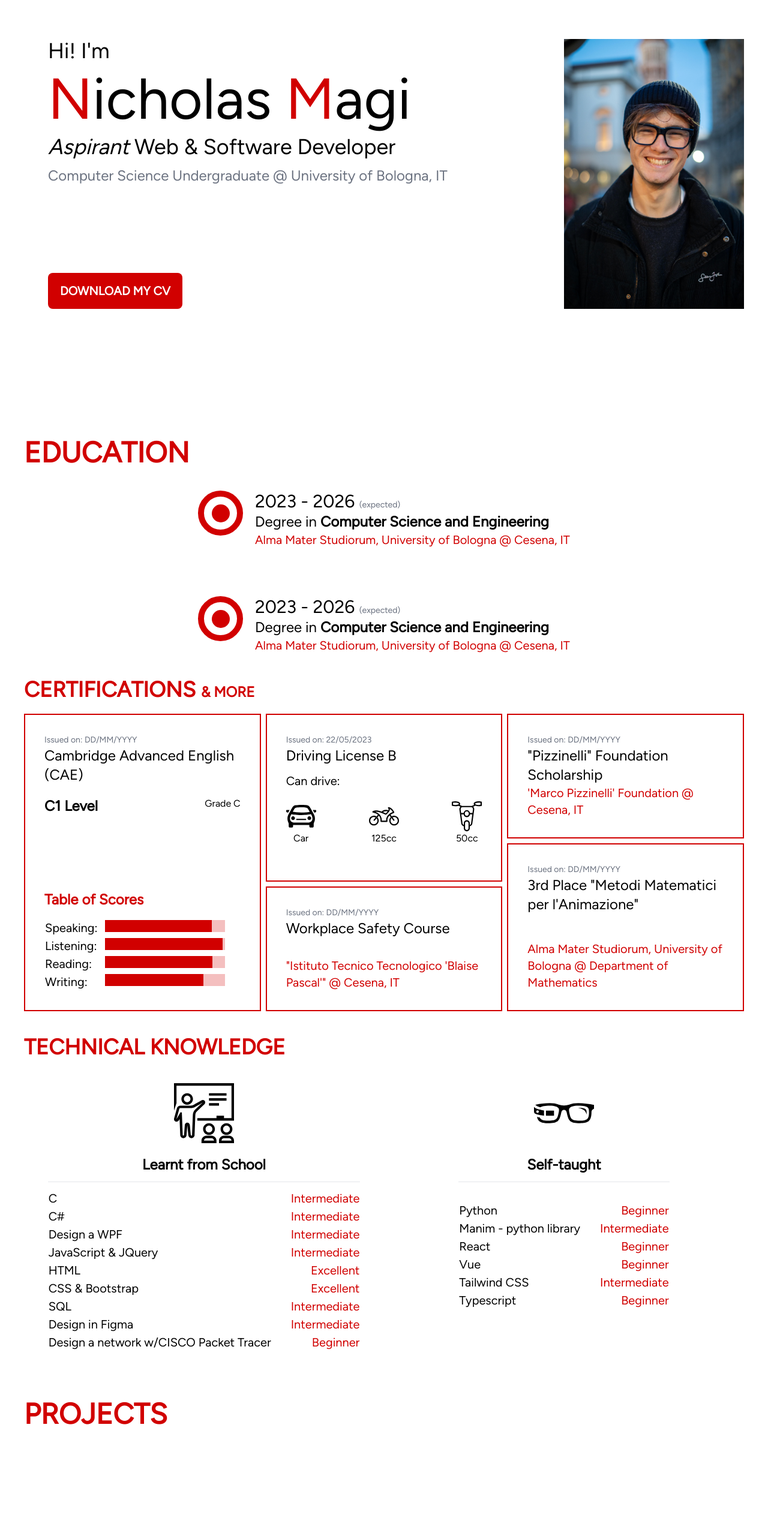
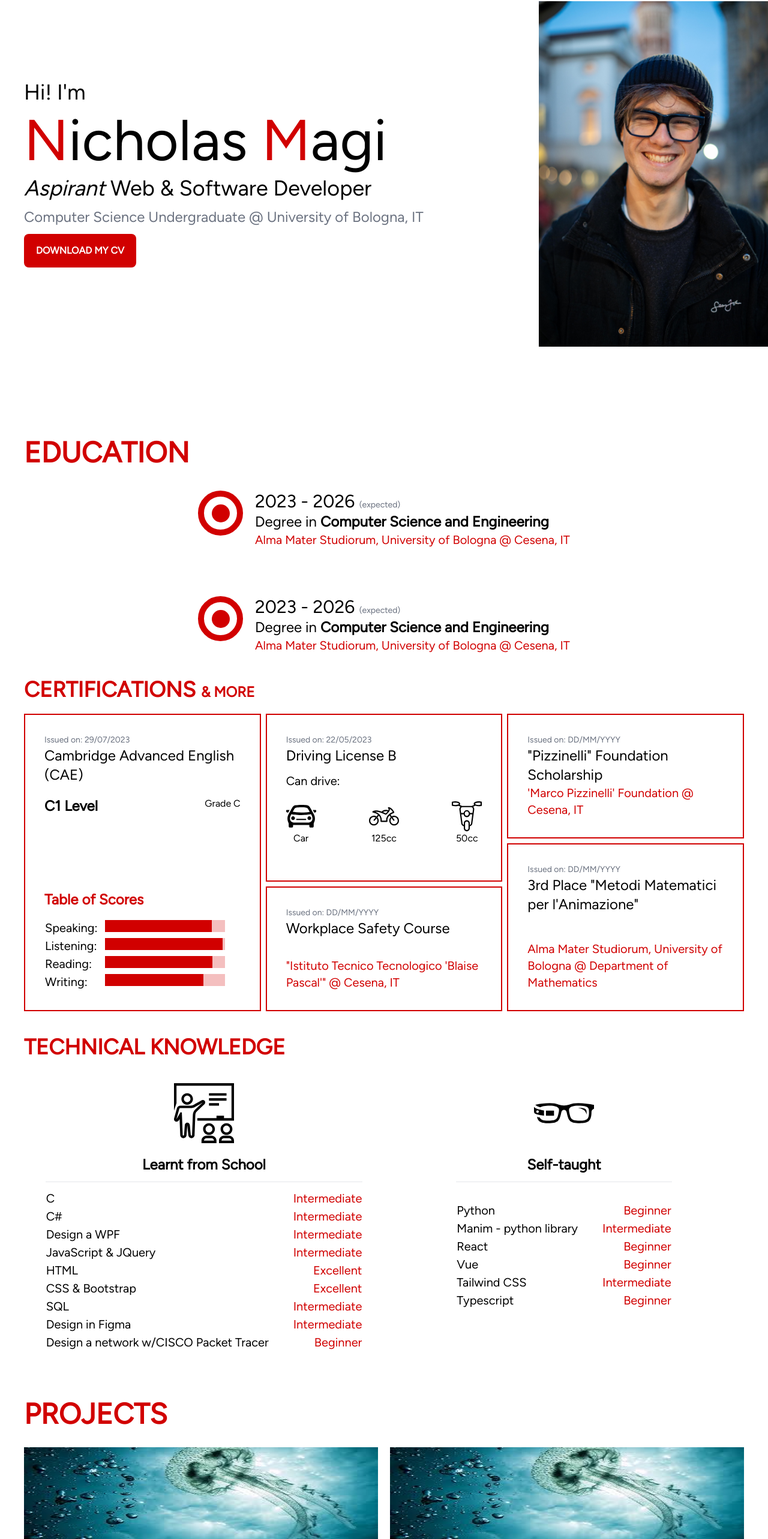
Before and after one commit to Nickolausen/nickolausen.github.io, a React (Vite) app: page / in a window 1280 px wide. Shown: the part 190-2756 px from the top of the page at 60% size. Before the commit the page ends 2576 px from the top, so only its background shows below. Built offline with nearby package versions, Linux system fonts and the light colour scheme.

Commit message:
responsive design - start

```diff
--- a/src/App.tsx
+++ b/src/App.tsx
@@ -4,6 +4,7 @@ import Navbar from './components/Navbar'
 import InitialScreen from './pages/InitialScreen'
 import Education from './pages/Education'
 import Projects from './pages/Projects'
+import Footer from './components/Footer'
 
 function App() {
   return (
@@ -14,6 +15,7 @@ function App() {
         <Education></Education>
         <Projects></Projects>
       </div>
+      <Footer></Footer>
     </>
   )
 }
--- a/src/components/Button.tsx
+++ b/src/components/Button.tsx
@@ -3,7 +3,7 @@ import styles from './Button.module.css'
 function Button(): JSX.Element
 {
     return <>
-        <button className={styles.btn + " text-xl text-white p-4 px-5 rounded-lg white uppercase self-start"}>Download My CV</button>
+        <button className={styles.btn + " text-l text-white p-4 px-5 rounded-lg white uppercase self-start"}>Download My CV</button>
     </>
 }
 
--- /dev/null
+++ b/src/components/Footer.module.css
@@ -0,0 +1,3 @@
+.footer {
+    background-color: var(--accent-color);
+}
--- /dev/null
+++ b/src/components/Footer.tsx
@@ -0,0 +1,10 @@
+import styles from './Footer.module.css'
+
+function Footer()
+{
+    return <>
+        <footer className={styles.footer + " mt-10 flex justify-center content-center p-20 text-white text-center"}>Handmade with &lt;3 by Nicholas Magi</footer>
+    </>
+}
+
+export default Footer
--- /dev/null
+++ b/src/components/ProjectCard.tsx
@@ -0,0 +1,18 @@
+import template_img from '../assets/media/template.jpeg'
+import Button from './Button'
+
+function ProjectCard() {
+    return <>
+        <article className='flex flex-col flex-wrap content-center'>
+            <img src={template_img}></img>
+            <h3 className='text-2xl mt-4 font-bold'>&lt;/Title Project&gt;</h3>
+            <small className='mt-1'>
+                <span className='font-bold'>Created on: </span><span className='text-gray-500'>24/05/2023</span> | <span className='font-bold'>Last Update: </span><span className='text-gray-500'>24/05/2023</span>
+            </small>
+            <p className='text-pretty py-5'>Lorem ipsum dolor sit, amet consectetur adipisicing elit. Maiores veniam praesentium ipsam quos quaerat molestias, quia, dolorum neque hic, distinctio quod nemo officiis cum officia cumque nisi sit at libero!</p>
+            <Button></Button>
+        </article>
+    </>
+}
+
+export default ProjectCard
--- a/src/pages/Education.tsx
+++ b/src/pages/Education.tsx
@@ -32,9 +32,9 @@ function Education()
                 <EducationCard></EducationCard>
             </div>
             <h2 className="text-4xl font-bold uppercase pt-10">Certifications <span className="text-2xl">& more</span></h2>
-            <div className="grid grid-cols-3 grid-rows-7 pt-5 gap-2">
+            <div className="grid grid-cols-1 md:grid-cols-3 grid-rows-7 pt-5 gap-2">
                 <div className={styles.grid_cell + " row-span-7"}>
-                    <div className="text-sm text-gray-500">Issued on: DD/MM/YYYY</div>
+                    <div className="text-sm text-gray-500">Issued on: 29/07/2023</div>
                     <div className="text-2xl">Cambridge Advanced English (CAE)</div>
                     <div className="mt-5 flex flex-row justify-between">
                         <div className="font-bold text-2xl">C1 Level</div>
@@ -151,7 +151,7 @@ function Education()
                 </div>
             </div>
             <h2 className="text-4xl font-bold uppercase pt-10">Technical Knowledge</h2>
-            <div className="grid grid-cols-2 pt-10">
+            <div className="grid md:grid-cols-2 pt-10">
                 <div className="flex flex-wrap flex-col content-center">
                     <div className="flex justify-center">
                         <svg width="100" height="100" viewBox="0 0 24 24" xmlns="http://www.w3.org/2000/svg" fill-rule="evenodd" clip-rule="evenodd">
@@ -163,7 +163,7 @@ function Education()
                     <table>
                         { from_school.map(item =>
                             <tr className="text-xl">
-                                <td className="pe-8">{item.name}</td>
+                                <td className="pe-10">{item.name}</td>
                                 <td className="text-end accent-clr">{item.expertise}</td>
                             </tr>)}
                     </table>
@@ -179,7 +179,7 @@ function Education()
                     <table className="mt-5">
                         { self_taught.map(item =>
                             <tr className="text-xl">
-                                <td className="pe-8">{item.name}</td>
+                                <td className="pe-10">{item.name}</td>
                                 <td className="text-end accent-clr">{item.expertise}</td>
                             </tr>)}
                     </table>
--- a/src/pages/InitialScreen.tsx
+++ b/src/pages/InitialScreen.tsx
@@ -1,20 +1,19 @@
 import profile_picture from '../assets/media/profile.jpg'
 import Button from '../components/Button'
 
-
 function InitialScreen() {
     return (
-        <section id='home' className='h-dvh grid grid-cols-4 place-content-center'>
-            <div className='col-span-3 ps-10 flex flex-col gap-3'>
-                <div className='text-4xl'>Hi! I'm</div>
-                <div className='text-8xl'><span className='first-letter'>N</span>icholas <span className='first-letter'>M</span>agi</div>
+        <section id='home' className='lg:h-dvh grid sm:grid-rows-2 lg:grid-rows-1 lg:grid-cols-4 items-center'>
+            <div className='lg:col-span-3 flex flex-col gap-3'>
+                <div className='mt-5 sm:mt-0 text-4xl'>Hi! I'm</div>
+                <div className='text-6xl lg:text-8xl'><span className='first-letter'>N</span>icholas <span className='first-letter'>M</span>agi</div>
                 <div className='text-4xl'><span className='italic'>Aspirant</span> Web & Software Developer</div>
-                <div className='text-2xl text-gray-500'>Computer Science Undergraduate @ University of Bologna, IT</div>
-                <div className='grow'></div>
+                <div className='text-xl lg:text-2xl text-gray-500'>Computer Science Undergraduate @ University of Bologna, IT</div>
+                {/* <div className='grow'></div> */}
                 <Button/>
             </div>
-            <div>
-                <img src={profile_picture} alt="Profile Picture" />
+            <div className='order-first sm:order-last flex justify-center'>
+                <img className='max-w-64 lg:max-w-96' src={profile_picture} alt="Profile Picture" />
             </div>
         </section>
     )
--- a/src/pages/Projects.tsx
+++ b/src/pages/Projects.tsx
@@ -1,8 +1,16 @@
+import ProjectCard from "../components/ProjectCard"
+
 function Projects()
 {
     return <>
         <section id="projects" className="pt-20">
             <h1 className="text-5xl font-bold uppercase">Projects</h1>
+            <div className="pt-8 grid md:grid-cols-2 gap-5 gap-y-8">
+                <ProjectCard></ProjectCard>
+                <ProjectCard></ProjectCard>
+                <ProjectCard></ProjectCard>
+                <ProjectCard></ProjectCard>
+            </div>
         </section>
     </>
 }
```
Also changed, not shown: src/assets/media/template.jpeg (added).
